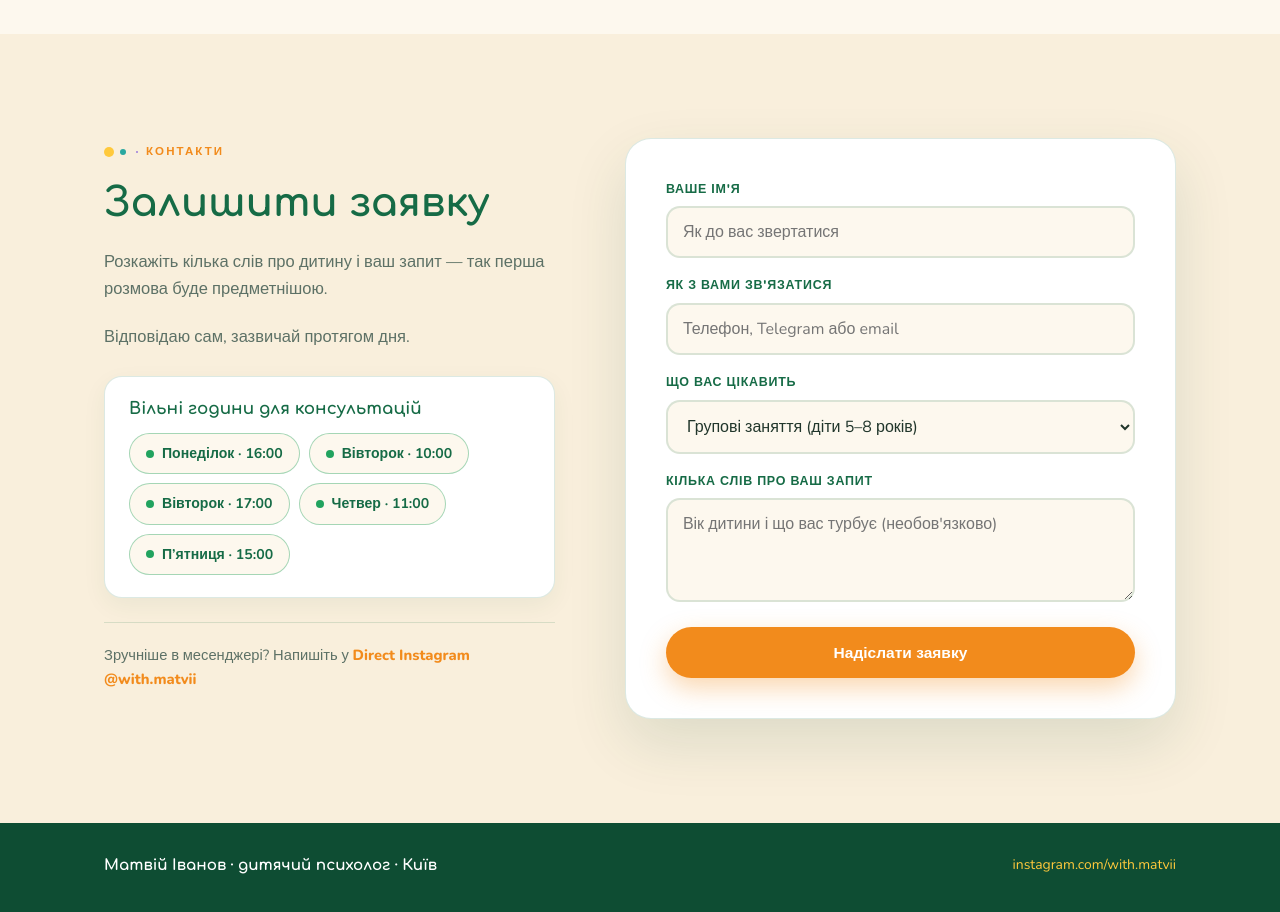
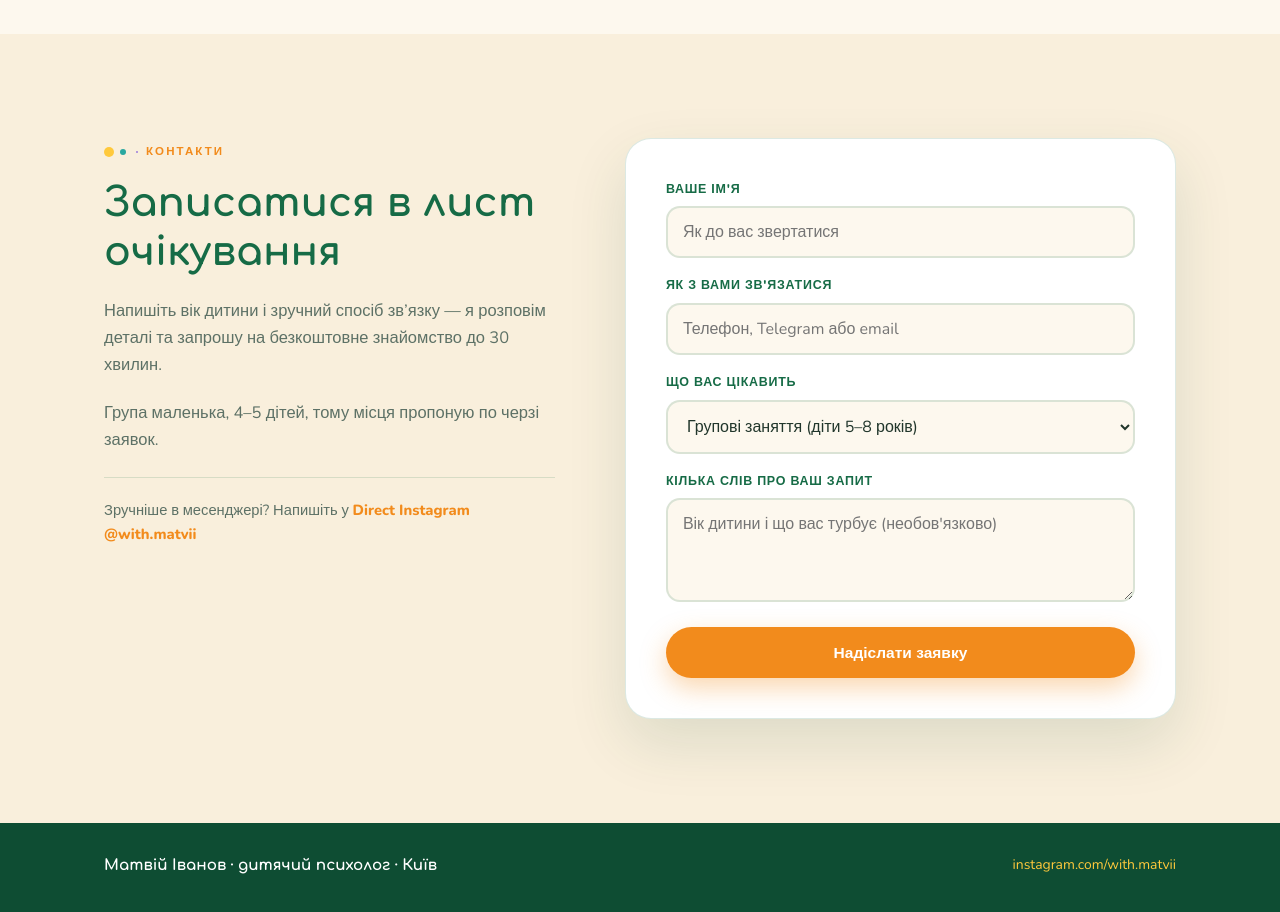
Before and after one commit to yakovina/matvii-site, a Next.js app: page /group in a window 1280 px wide. Shown: the part 3480-4392 px from the top of the page. Built offline with nearby package versions, Linux system fonts and the light colour scheme.

Commit message:
Груповий текст форми: лист очікування, без блоку годин консультацій

```diff
--- a/app/group/page.jsx
+++ b/app/group/page.jsx
@@ -272,7 +272,15 @@ export default function GroupPage() {
         </div>
       </section>
 
-      <ContactSection defaultTopic="Групові заняття (діти 5–8 років)" />
+      <ContactSection
+        defaultTopic="Групові заняття (діти 5–8 років)"
+        title="Записатися в лист очікування"
+        intro={[
+          'Напишіть вік дитини і зручний спосіб зв’язку — я розповім деталі та запрошу на безкоштовне знайомство до 30 хвилин.',
+          'Група маленька, 4–5 дітей, тому місця пропоную по черзі заявок.',
+        ]}
+        showSlots={false}
+      />
       <MobileCta />
       <Footer />
     </>
--- a/components/ContactSection.jsx
+++ b/components/ContactSection.jsx
@@ -2,19 +2,27 @@ import ContactForm from './ContactForm';
 import AvailableSlots from './AvailableSlots';
 import { IG_DIRECT } from '../lib/site';
 
-export default function ContactSection({ defaultTopic }) {
+export default function ContactSection({
+  defaultTopic,
+  title = 'Залишити заявку',
+  intro,
+  showSlots = true,
+}) {
+  const paragraphs = intro ?? [
+    'Розкажіть кілька слів про дитину і ваш запит — так перша розмова буде предметнішою.',
+    'Відповідаю сам, зазвичай протягом дня.',
+  ];
+
   return (
     <section id="contact" className="contact">
       <div className="wrap contact-grid">
         <div className="contact-side" data-reveal>
           <div className="kicker">Контакти</div>
-          <h2>Залишити заявку</h2>
-          <p>
-            Розкажіть кілька слів про дитину і ваш запит — так перша розмова буде
-            предметнішою.
-          </p>
-          <p>Відповідаю сам, зазвичай протягом дня.</p>
-          <AvailableSlots />
+          <h2>{title}</h2>
+          {paragraphs.map((p) => (
+            <p key={p}>{p}</p>
+          ))}
+          {showSlots && <AvailableSlots />}
           <div className="contact-alt">
             Зручніше в месенджері? Напишіть у{' '}
             <a href={IG_DIRECT} target="_blank" rel="noopener noreferrer">
```
